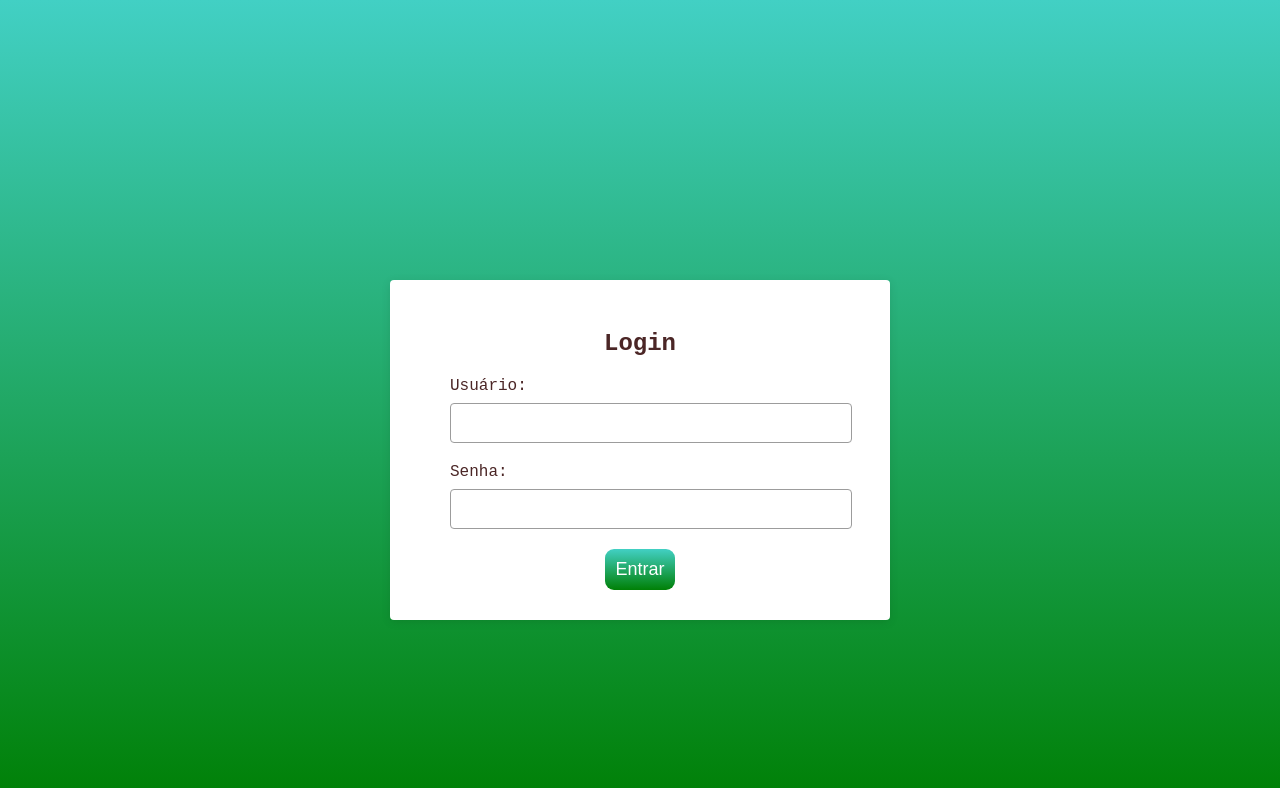
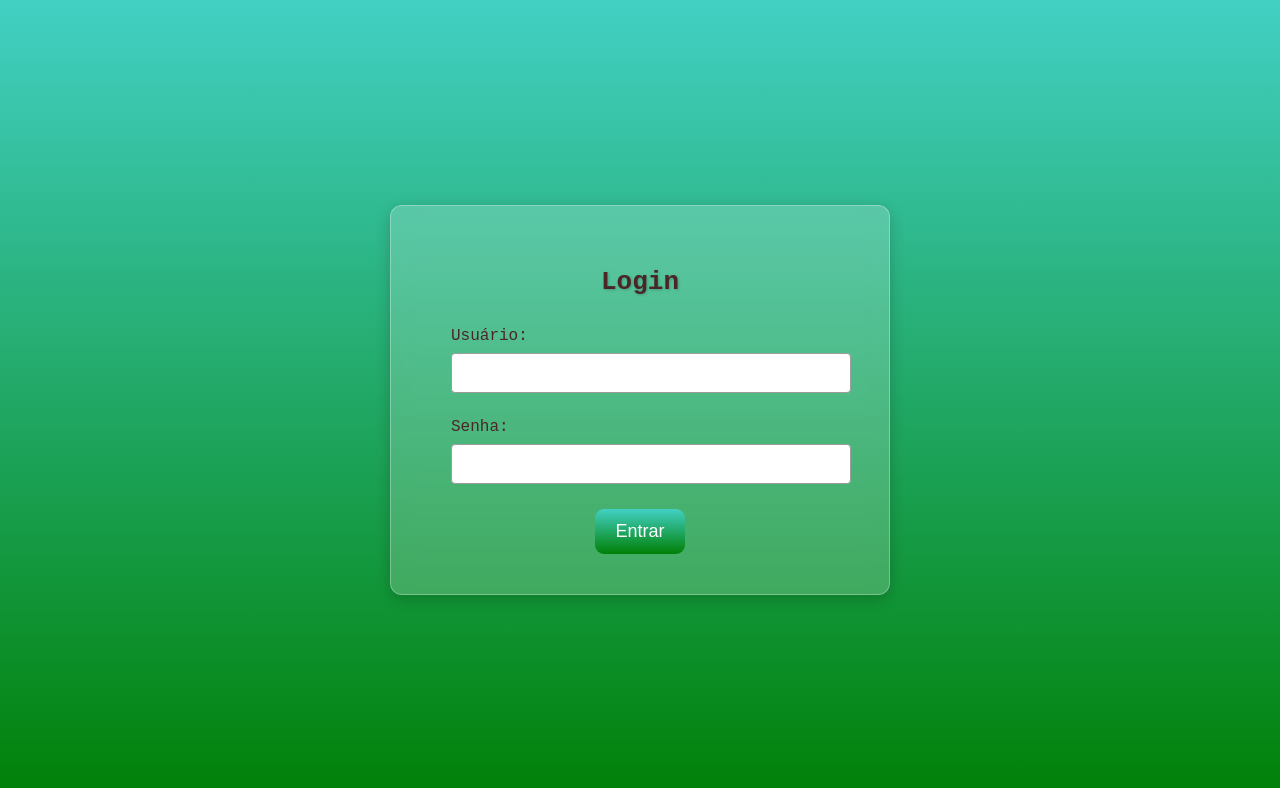
Before and after one commit to DFL010492/React_Front, a React (Vite) app in the folder projeto-0-DFL/: page / in a window 1280 px wide. Shown: the top 788 px of the page. Built offline with nearby package versions, Linux system fonts and the light colour scheme.

Commit message:
Mudanças nas Cores

```diff
--- a/projeto-0-DFL/src/Login.jsx
+++ b/projeto-0-DFL/src/Login.jsx
@@ -1,5 +1,7 @@
 import React, { useState } from 'react';
 import { pessoa } from './constantes'; // Ajuste o caminho conforme necessário
+
+
 
 const Login = ({ onLoginSuccess }) => {
   const [username, setUsername] = useState('');
--- a/projeto-0-DFL/src/index.scss
+++ b/projeto-0-DFL/src/index.scss
@@ -24,11 +24,14 @@ body {
 
 .containerPergunta {
   width: 500px;
-    background: $bg;
-    border-radius: 4px;
-    margin-top: 100px;
-    padding: 30px 60px;
+  background: rgba(255, 255, 255, 0.2); // Fundo translúcido para o efeito de vidro
+  border-radius: 12px; // Bordas mais arredondadas
+  margin-top: auto;
+  padding: 40px 60px;
   box-sizing: border-box;
+  box-shadow: 0 4px 15px rgba(0, 0, 0, 0.2);
+  backdrop-filter: blur(10px); // Efeito de desfoque no fundo
+  border: 1px solid rgba(255, 255, 255, 0.3);
 
     @media (max-width: 768px) {
         width: 90%; // Ajusta a largura para ocupar mais espaço em dispositivos móveis
@@ -78,7 +81,7 @@ body {
     .perguntasTotais {
         font-size: 16px;
         font-weight: 500;
-        color: $disabled;
+        color: $foreground;
     }
 
     h2 {
@@ -156,7 +159,7 @@ body {
         }
 
         span {
-            color: $primary;
+            color: #FFD700;
             font-size: 22px;
         }
     }
@@ -166,7 +169,7 @@ body {
         list-style: none;
         color: black;
         font-size: 16px;
-        background: yellow;
+        background: #FFD700;
         border: 10px solid black;
         border-radius: 16px;
         padding: 11px;
@@ -176,23 +179,27 @@ body {
 
 .login-container {
   width: 500px;
-    background: $bg;
-    border-radius: 4px;
-    margin-top: 100px;
-    padding: 30px 60px;
+  background: rgba(255, 255, 255, 0.2); // Fundo translúcido para o efeito de vidro
+  border-radius: 12px; // Bordas mais arredondadas
+  margin-top: auto;
+  padding: 40px 60px;
   box-sizing: border-box;
-    box-shadow: 0 2px 10px rgba(0, 0, 0, 0.1);
+  box-shadow: 0 4px 15px rgba(0, 0, 0, 0.2);
+  backdrop-filter: blur(10px); // Efeito de desfoque no fundo
+  border: 1px solid rgba(255, 255, 255, 0.3); // Bordas para reforçar o efeito de vidro
 
   @media (max-width: 768px) {
     width: 90%;
-      padding: 20px;
+    padding: 30px;
     margin-top: 50px;
   }
-
   h2 {
-      font-size: 24px;
-      margin-bottom: 20px;
+    font-size: 26px;
+    margin-bottom: 30px;
     text-align: center;
+    color: $foreground;
+    font-weight: 700; // Negrito para maior destaque
+    text-shadow: 1px 1px 3px rgba(0, 0, 0, 0.2); // Sombra no texto para realçar
   }
 
     form {
@@ -200,13 +207,15 @@ body {
       flex-direction: column;
 
       div {
-        margin-bottom: 20px;
+        position: relative; // Necessário para posicionar o ícone
+        margin-bottom: 25px;
 
         label {
           font-size: 16px;
           margin-bottom: 8px;
           display: block;
           color: $foreground;
+          font-weight: 500; // Mais destaque para o texto do label
         }
 
         input {
@@ -235,14 +244,15 @@ body {
         font-size: 18px;
         color: $bg;
         align-self: center;
-        padding: 10px;
+        padding: 12px 20px; // Aumentado para melhor proporção
         outline: none;
         border: none;
         cursor: pointer;
-        transition: background 0.3s ease;
+        transition: background 0.3s ease, transform 0.2s ease; // Adiciona um efeito de clique
 
         &:hover {
           background: $accent;
+          transform: translateY(-2px); // Efeito de "elevação" ao passar o mouse
         }
       }
     }
```
Lines whose indentation alone changed are shown as unchanged.
